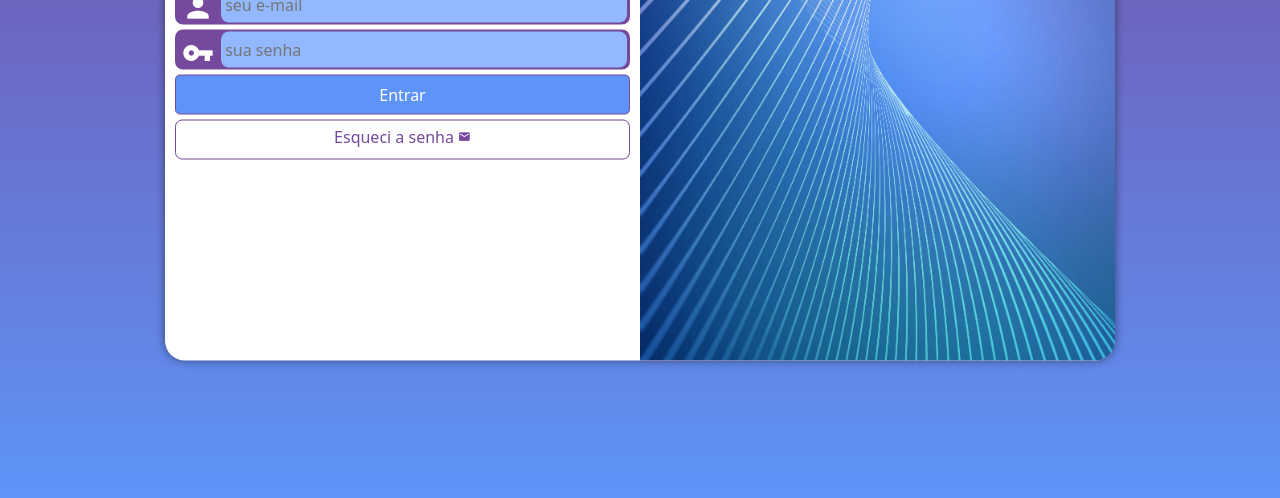
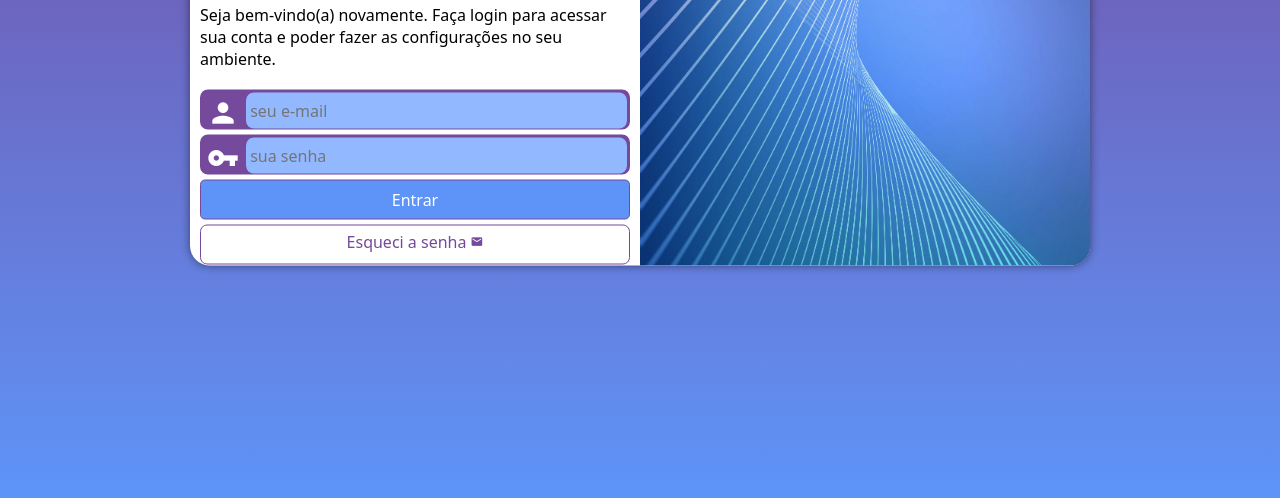
Before and after one commit to FelipeMaGomes/projeto-login, a plain HTML site: page index.html in a window 1280 px wide. Shown: the part 302-800 px from the top of the page. Drawn offline with Linux system fonts and the light colour scheme.

Commit message:
erro da tela do tablet fixado

```diff
--- a/estilos/media-query.css
+++ b/estilos/media-query.css
@@ -8,12 +8,8 @@
 
     section#login {
         width: 80vw;
-        height: 280px;
+        height: 285px;
    }
-
-    div.campo > input {
-        width: calc(100% - 243px);
-    }
 
     section#login > div#imagem {
         float: left;
@@ -21,7 +17,7 @@
         height: 100%;
     }
 
-    section#login > div#formulário {
+    section#login > div#formulario {
         float: right;
         width: 70%;
     }
@@ -34,7 +30,8 @@
     }
 
     section#login {
-        width: 950px;
+        width: 900px;
+        height: 335px;
     }
 
     section#login > div#imagem {
@@ -53,6 +50,7 @@
     }
 
     div#formulario > p {
-        font-size: 1.2em;
+        font-size: 1em;
+        margin: 20px 0px;
     }
 }
--- a/estilos/style.css
+++ b/estilos/style.css
@@ -32,16 +32,16 @@ section#login {
     position: absolute;
     top: 50%;
     left: 50%;
-    transform: translate(-50%, -50%);
     overflow: hidden;
 
     background-color: white;
     width: 250px;
-    height: 525px;
+    height: 515px;
     border-radius: 20px;
     box-shadow: 0px 0px 10px rgba(0, 0, 0, 0.473);
 
     transition: width 0.3s, height 0.3s;
+    transform: translate(-50%, -50%);
     transition-timing-function: ease;
 }
 
@@ -77,6 +77,17 @@ form > div.campo {
     margin: 5px 0px;
 }
 
+form > div.campo > input {
+    background-color: #92b8ff;
+    font-size: 1em;
+    width: calc(100% - 45px);
+    height: 100%;
+    border: 0px;
+    border-radius: 8px;
+    padding: 4px;
+    transform: translateY(-12px);
+}
+
 div.campo > label {
     display: none;
 }
@@ -87,17 +98,6 @@ div.campo > i {
     font-size: 2em;
     width: 40px;
     padding: 5px;
-}
-
-div.campo > input {
-    background-color: #92b8ff;
-    font-size: 1em;
-    width: calc(100% - 45px);
-    transform: translateY(-13px);
-    height: 100%;
-    border: 0px;
-    border-radius: 8px;
-    padding: 4px;
 }
 
 div.campo > input:focus-within {
```
